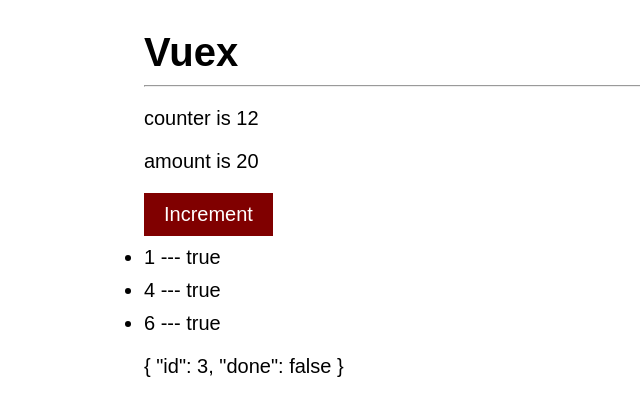
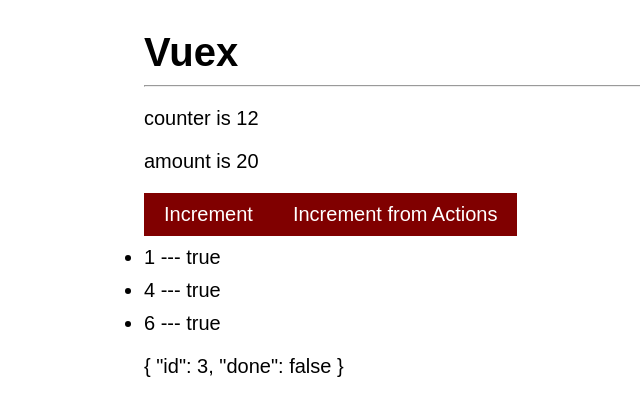
Before and after one commit to philalexeev/cd-store, a Vue app: page / in a window 1280 px wide. Shown: the top 416 px of the page, without its empty margins (156-796 px from the left). Built offline with nearby package versions, Linux system fonts and the light colour scheme.

Commit message:
vuex-self

```diff
--- a/src/App.vue
+++ b/src/App.vue
@@ -5,6 +5,7 @@
     <p>counter is {{ counter }}</p>
     <p>amount is {{ amount }}</p>
     <button @click="increase(7)">Increment</button>
+    <button @click="add">Increment from Actions</button>
     <ul>
       <li v-for="todo in doneTodos" :key="todo.id">{{ todo.id }} --- {{ todo.done }}</li>
     </ul>
@@ -34,7 +35,10 @@ export default {
   methods: {
     ...mapMutations([
       'increase'
-    ])
+    ]),
+    add() {
+      this.$store.dispatch('add', 7)
+    }
   }
 }
 </script>
--- a/src/main.js
+++ b/src/main.js
@@ -29,7 +29,12 @@ const store = new Vuex.Store({
   },
   mutations: {
     increase(state, payload) {
-      state.counter += payload.amount
+      state.counter += payload
+    }
+  },
+  actions: {
+    add({ commit }) {
+      commit('increase')
     }
   }
 })
```
